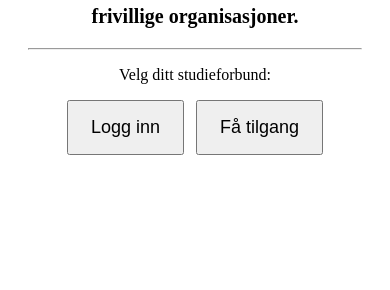
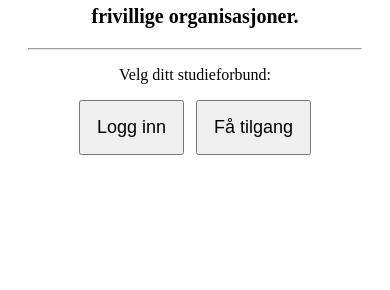
Before and after one commit to vofo-no/KursAdmin.org, a Jekyll site: the page built from index.md, in a window 390 px wide. Shown: the part 488-778 px from the top of the page. Built offline with Jekyll 4.4.1, drawn with Linux system fonts in a browser that asks for light colours; nearby versions of some CDN libraries; a style sheet for code colours, icons or effects is not loaded.

Commit message:
responsive fix xs btn

```diff
--- a/css/site.css
+++ b/css/site.css
@@ -15,7 +15,7 @@ header div.banner div.center {
 }
 header div.banner img { width: 100%; max-width: 600px; }
 header div.banner h2 { line-height: 1.5; font-size: 20px; }
-header div.banner button.btn-lg { padding: 15px 22px;font-size: 18px; }
+header div.banner button.btn-lg { padding: 15px 16px;font-size: 18px; }
 @media (min-width:480px){
 	header div.banner button.btn-lg { padding: 17px 25px;font-size: 22px; }
 	header div.banner h2 { line-height: 1.5; font-size: 24px; }}
```
